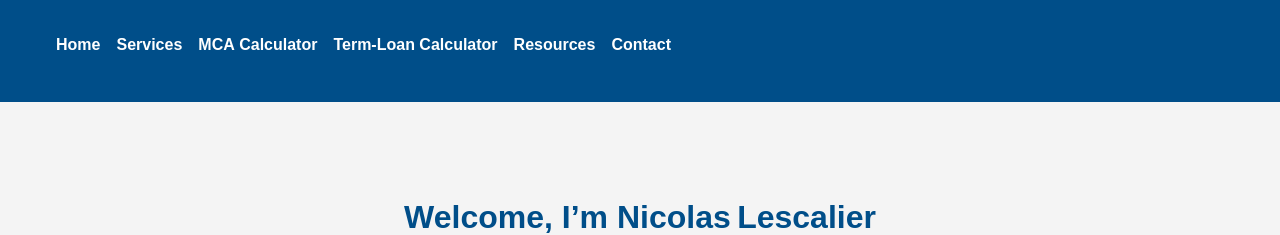
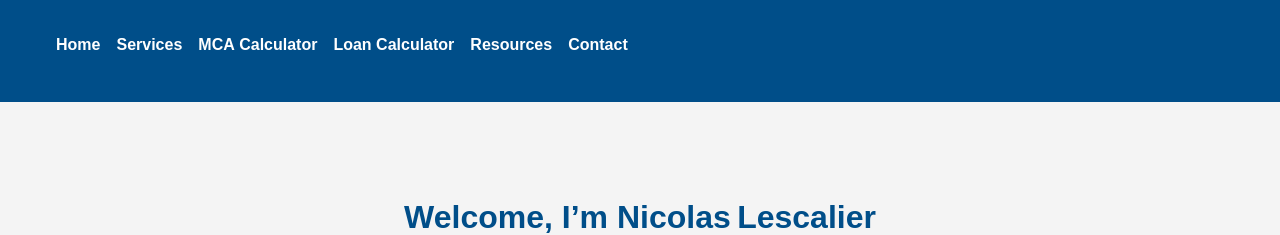
Before and after one commit to lescalier93/nicolaslescalier, a Jekyll site: the page built from index.html, in a window 1280 px wide and 900 px high. Shown: the top 235 px of the window. Built offline with Jekyll 4.4.1, drawn with Linux system fonts in a browser that asks for light colours.

Commit message:
Update header.html

```diff
--- a/_includes/header.html
+++ b/_includes/header.html
@@ -5,7 +5,7 @@
         <li><a href="index.html">Home</a></li>
         <li><a href="services.html">Services</a></li>
         <li><a href="merchant-cash-advance-calculator.html">MCA Calculator</a></li>
-        <li><a href="term-loan-calculator.html">Term‑Loan Calculator</a></li>
+        <li><a href="term-loan-calculator.html">Loan Calculator</a></li>
         <li><a href="resources.html">Resources</a></li>
         <li><a href="contact.html">Contact</a></li>
       </ul>
```
